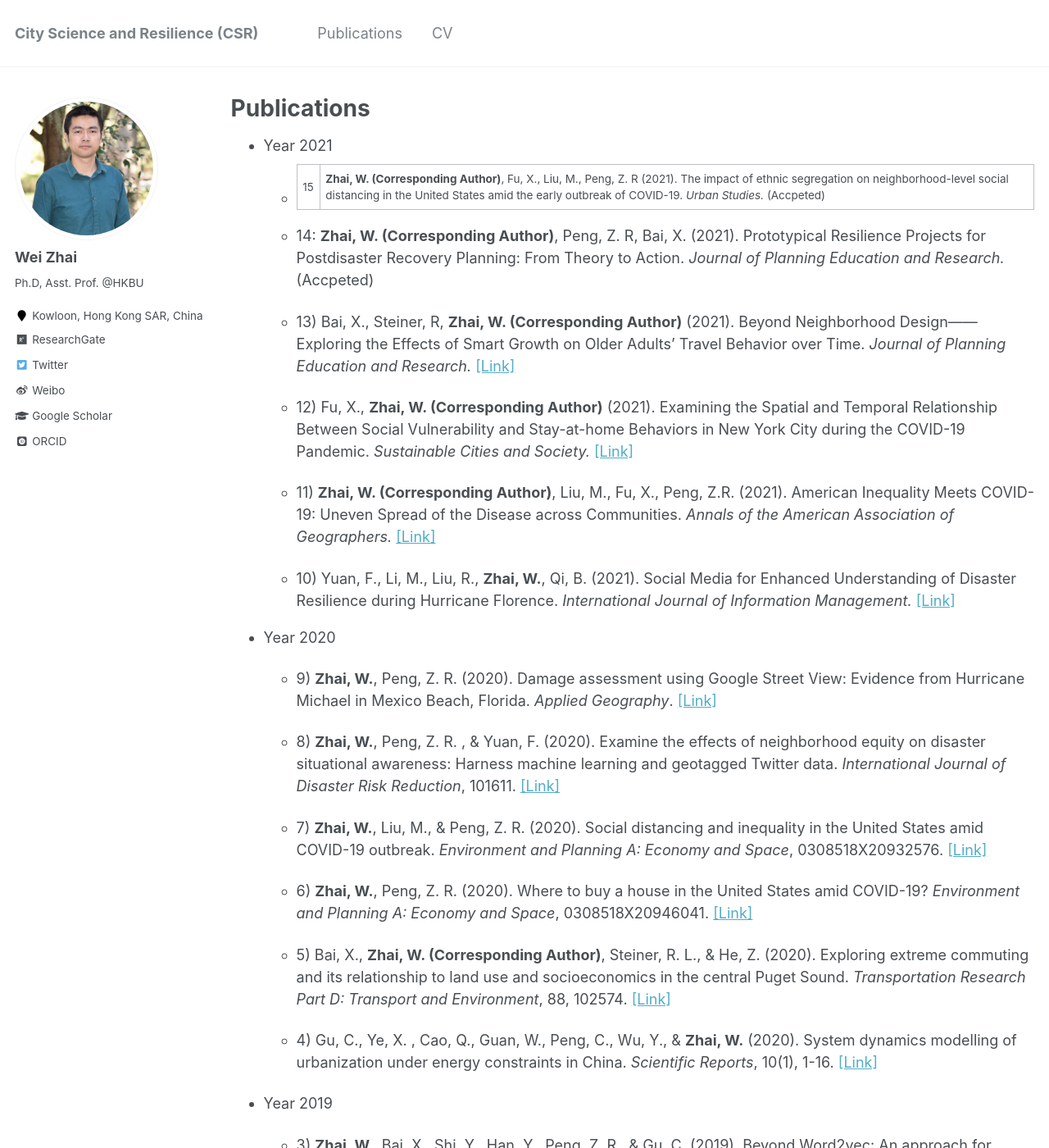
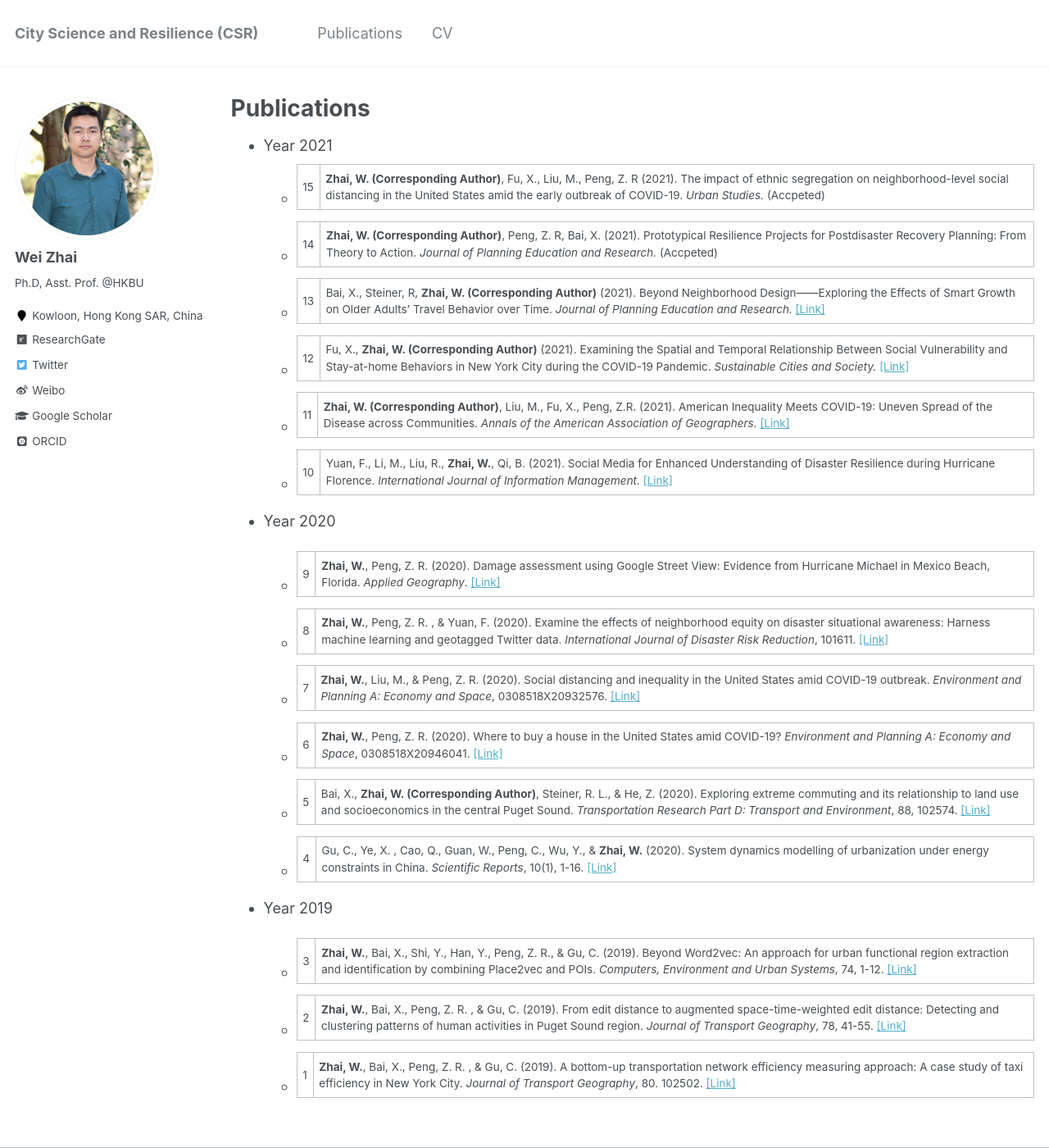
Before and after one commit to skywalkerzhai/weizhai.github.io, a Jekyll site: the page built from _pages/publications.md, in a window 1280 px wide and 1400 px high. Shown: the whole window at 82% size. Built offline with Jekyll 4.4.1, drawn with Linux system fonts in a browser that asks for light colours; some web fonts are replaced.

Commit message:
Update publications.md

```diff
--- a/_pages/publications.md
+++ b/_pages/publications.md
@@ -8,36 +8,36 @@ author_profile: true
 * Year 2021
   * 15| **Zhai, W. (Corresponding Author)**, Fu, X., Liu, M., Peng, Z. R (2021). The impact of ethnic segregation on neighborhood-level social distancing in the United States amid the early outbreak of COVID-19. *Urban Studies.* (Accpeted)
 
-  * 14: **Zhai, W. (Corresponding Author)**, Peng, Z. R, Bai, X. (2021). Prototypical Resilience Projects for Postdisaster Recovery Planning: From Theory to Action. *Journal of Planning Education and Research.* (Accpeted)
+  * 14| **Zhai, W. (Corresponding Author)**, Peng, Z. R, Bai, X. (2021). Prototypical Resilience Projects for Postdisaster Recovery Planning: From Theory to Action. *Journal of Planning Education and Research.* (Accpeted)
 
-  * 13) Bai, X., Steiner, R, **Zhai, W. (Corresponding Author)** (2021). Beyond Neighborhood Design——Exploring the Effects of Smart Growth on Older Adults’ Travel Behavior over Time. *Journal of Planning Education and Research.* [[Link]](https://doi.org/10.1177/0739456X211020352)
+  * 13| Bai, X., Steiner, R, **Zhai, W. (Corresponding Author)** (2021). Beyond Neighborhood Design——Exploring the Effects of Smart Growth on Older Adults’ Travel Behavior over Time. *Journal of Planning Education and Research.* [[Link]](https://doi.org/10.1177/0739456X211020352)
 
-  * 12) Fu, X., **Zhai, W. (Corresponding Author)** (2021).  Examining the Spatial and Temporal Relationship Between Social Vulnerability and Stay-at-home Behaviors in New York City during the COVID-19 Pandemic. *Sustainable Cities and Society.* [[Link]](https://doi.org/10.1016/j.scs.2021.102757)
+  * 12| Fu, X., **Zhai, W. (Corresponding Author)** (2021).  Examining the Spatial and Temporal Relationship Between Social Vulnerability and Stay-at-home Behaviors in New York City during the COVID-19 Pandemic. *Sustainable Cities and Society.* [[Link]](https://doi.org/10.1016/j.scs.2021.102757)
 
-  * 11) **Zhai, W. (Corresponding Author)**, Liu, M., Fu, X., Peng, Z.R. (2021). American Inequality Meets COVID-19: Uneven Spread of the Disease across Communities. *Annals of the American Association of Geographers.* [[Link]](https://www.tandfonline.com/doi/abs/10.1080/24694452.2020.1866489?journalCode=raag21)
+  * 11| **Zhai, W. (Corresponding Author)**, Liu, M., Fu, X., Peng, Z.R. (2021). American Inequality Meets COVID-19: Uneven Spread of the Disease across Communities. *Annals of the American Association of Geographers.* [[Link]](https://www.tandfonline.com/doi/abs/10.1080/24694452.2020.1866489?journalCode=raag21)
 
-  * 10) Yuan, F., Li, M., Liu, R., **Zhai, W.**, Qi, B. (2021). Social Media for Enhanced Understanding of Disaster Resilience during Hurricane Florence. *International Journal of Information Management.* [[Link]](https://www.sciencedirect.com/science/article/pii/S0268401220314882?dgcid=coauthor)
+  * 10| Yuan, F., Li, M., Liu, R., **Zhai, W.**, Qi, B. (2021). Social Media for Enhanced Understanding of Disaster Resilience during Hurricane Florence. *International Journal of Information Management.* [[Link]](https://www.sciencedirect.com/science/article/pii/S0268401220314882?dgcid=coauthor)
 
 
 * Year 2020
 
-  * 9) **Zhai, W.**, Peng, Z. R. (2020). Damage assessment using Google Street View: Evidence from Hurricane Michael in Mexico Beach, Florida. *Applied Geography*. [[Link]](https://doi.org/10.1016/j.apgeog.2020.102252)
+  * 9| **Zhai, W.**, Peng, Z. R. (2020). Damage assessment using Google Street View: Evidence from Hurricane Michael in Mexico Beach, Florida. *Applied Geography*. [[Link]](https://doi.org/10.1016/j.apgeog.2020.102252)
 
-  * 8) **Zhai, W.**, Peng, Z. R. , & Yuan, F. (2020). Examine the effects of neighborhood equity on disaster situational awareness: Harness machine learning and geotagged Twitter data. *International Journal of Disaster Risk Reduction*, 101611. [[Link]](https://doi.org/10.1016/j.ijdrr.2020.101611)
+  * 8| **Zhai, W.**, Peng, Z. R. , & Yuan, F. (2020). Examine the effects of neighborhood equity on disaster situational awareness: Harness machine learning and geotagged Twitter data. *International Journal of Disaster Risk Reduction*, 101611. [[Link]](https://doi.org/10.1016/j.ijdrr.2020.101611)
 
-  * 7) **Zhai, W.**, Liu, M., & Peng, Z. R. (2020). Social distancing and inequality in the United States amid COVID-19 outbreak. *Environment and Planning A: Economy and Space*, 0308518X20932576. [[Link]](https://journals.sagepub.com/doi/10.1177/0308518X20932576 )
+  * 7| **Zhai, W.**, Liu, M., & Peng, Z. R. (2020). Social distancing and inequality in the United States amid COVID-19 outbreak. *Environment and Planning A: Economy and Space*, 0308518X20932576. [[Link]](https://journals.sagepub.com/doi/10.1177/0308518X20932576 )
 
-  * 6) **Zhai, W.**, Peng, Z. R. (2020). Where to buy a house in the United States amid COVID-19? *Environment and Planning A: Economy and Space*, 0308518X20946041. [[Link]](https://journals.sagepub.com/doi/10.1177/0308518X20946041)
+  * 6| **Zhai, W.**, Peng, Z. R. (2020). Where to buy a house in the United States amid COVID-19? *Environment and Planning A: Economy and Space*, 0308518X20946041. [[Link]](https://journals.sagepub.com/doi/10.1177/0308518X20946041)
 
-  * 5) Bai, X., **Zhai, W. (Corresponding Author)**, Steiner, R. L., & He, Z. (2020). Exploring extreme commuting and its relationship to land use and socioeconomics in the central Puget Sound. *Transportation Research Part D: Transport and Environment*, 88, 102574. [[Link]](https://doi.org/10.1016/j.trd.2020.102574)
+  * 5| Bai, X., **Zhai, W. (Corresponding Author)**, Steiner, R. L., & He, Z. (2020). Exploring extreme commuting and its relationship to land use and socioeconomics in the central Puget Sound. *Transportation Research Part D: Transport and Environment*, 88, 102574. [[Link]](https://doi.org/10.1016/j.trd.2020.102574)
 
-  * 4) Gu, C., Ye, X. , Cao, Q., Guan, W., Peng, C., Wu, Y., & **Zhai, W.** (2020). System dynamics modelling of urbanization under energy constraints in China. *Scientific Reports*, 10(1), 1-16. [[Link]](https://doi.org/10.1038/s41598-020-66125-3)
+  * 4| Gu, C., Ye, X. , Cao, Q., Guan, W., Peng, C., Wu, Y., & **Zhai, W.** (2020). System dynamics modelling of urbanization under energy constraints in China. *Scientific Reports*, 10(1), 1-16. [[Link]](https://doi.org/10.1038/s41598-020-66125-3)
 
 
 * Year 2019
 
-  * 3) **Zhai, W.**, Bai, X., Shi, Y., Han, Y., Peng, Z. R., & Gu, C. (2019). Beyond Word2vec: An approach for urban functional region extraction and identification by combining Place2vec and POIs. *Computers, Environment and Urban Systems*, 74, 1-12. [[Link]](https://doi.org/10.1016/j.compenvurbsys.2018.11.008)
+  * 3| **Zhai, W.**, Bai, X., Shi, Y., Han, Y., Peng, Z. R., & Gu, C. (2019). Beyond Word2vec: An approach for urban functional region extraction and identification by combining Place2vec and POIs. *Computers, Environment and Urban Systems*, 74, 1-12. [[Link]](https://doi.org/10.1016/j.compenvurbsys.2018.11.008)
 
-  * 2) **Zhai, W.**, Bai, X., Peng, Z. R. , & Gu, C. (2019). From edit distance to augmented space-time-weighted edit distance: Detecting and clustering patterns of human activities in Puget Sound region. *Journal of Transport Geography*, 78, 41-55. [[Link]](https://doi.org/10.1016/j.jtrangeo.2019.05.003)
+  * 2| **Zhai, W.**, Bai, X., Peng, Z. R. , & Gu, C. (2019). From edit distance to augmented space-time-weighted edit distance: Detecting and clustering patterns of human activities in Puget Sound region. *Journal of Transport Geography*, 78, 41-55. [[Link]](https://doi.org/10.1016/j.jtrangeo.2019.05.003)
 
-  * 1) **Zhai, W.**, Bai, X., Peng, Z. R. , & Gu, C. (2019). A bottom-up transportation network efficiency measuring approach: A case study of taxi efficiency in New York City. *Journal of Transport Geography*, 80. 102502. [[Link]](https://doi.org/10.1016/j.jtrangeo.2019.102502)
+  * 1| **Zhai, W.**, Bai, X., Peng, Z. R. , & Gu, C. (2019). A bottom-up transportation network efficiency measuring approach: A case study of taxi efficiency in New York City. *Journal of Transport Geography*, 80. 102502. [[Link]](https://doi.org/10.1016/j.jtrangeo.2019.102502)
```
